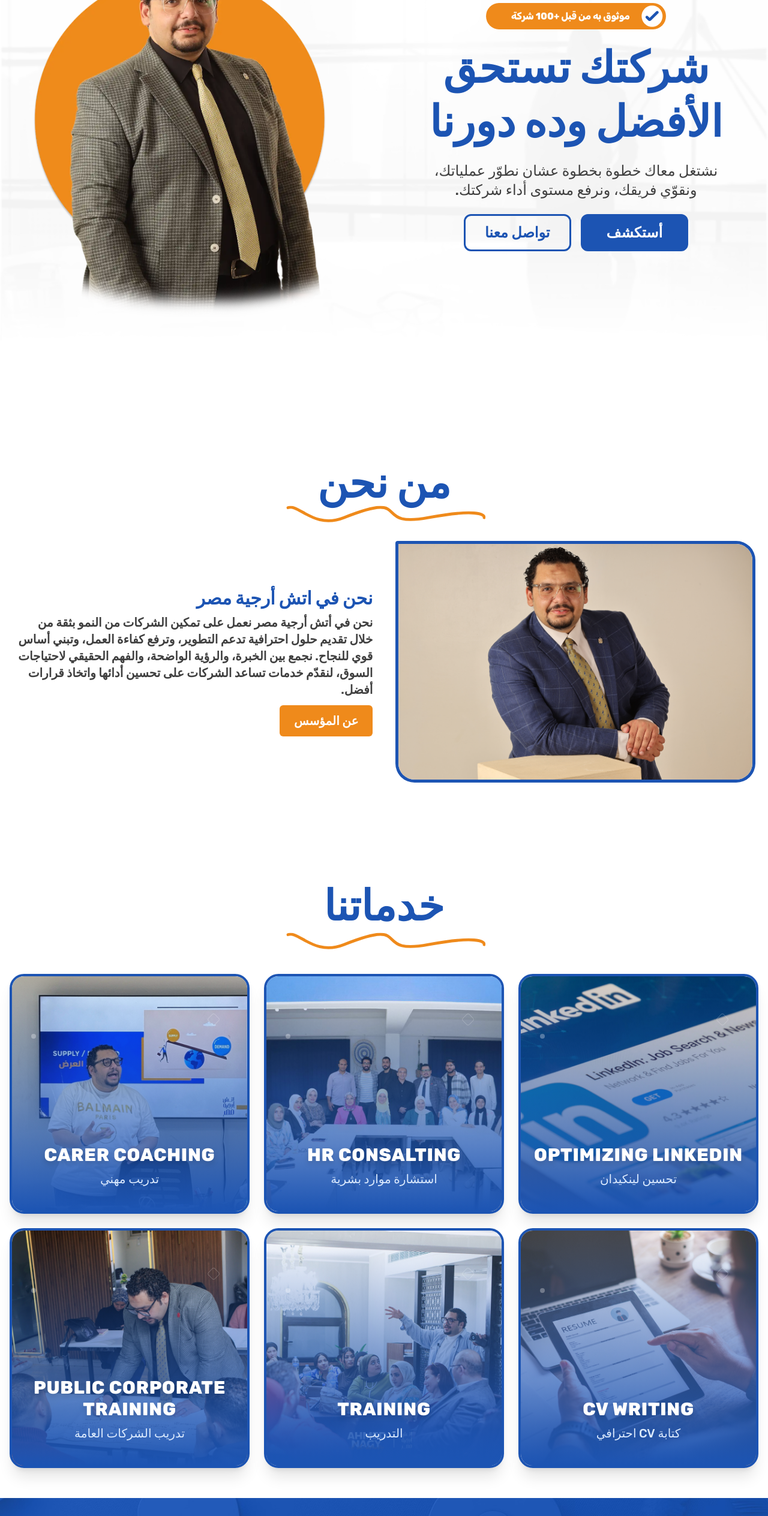
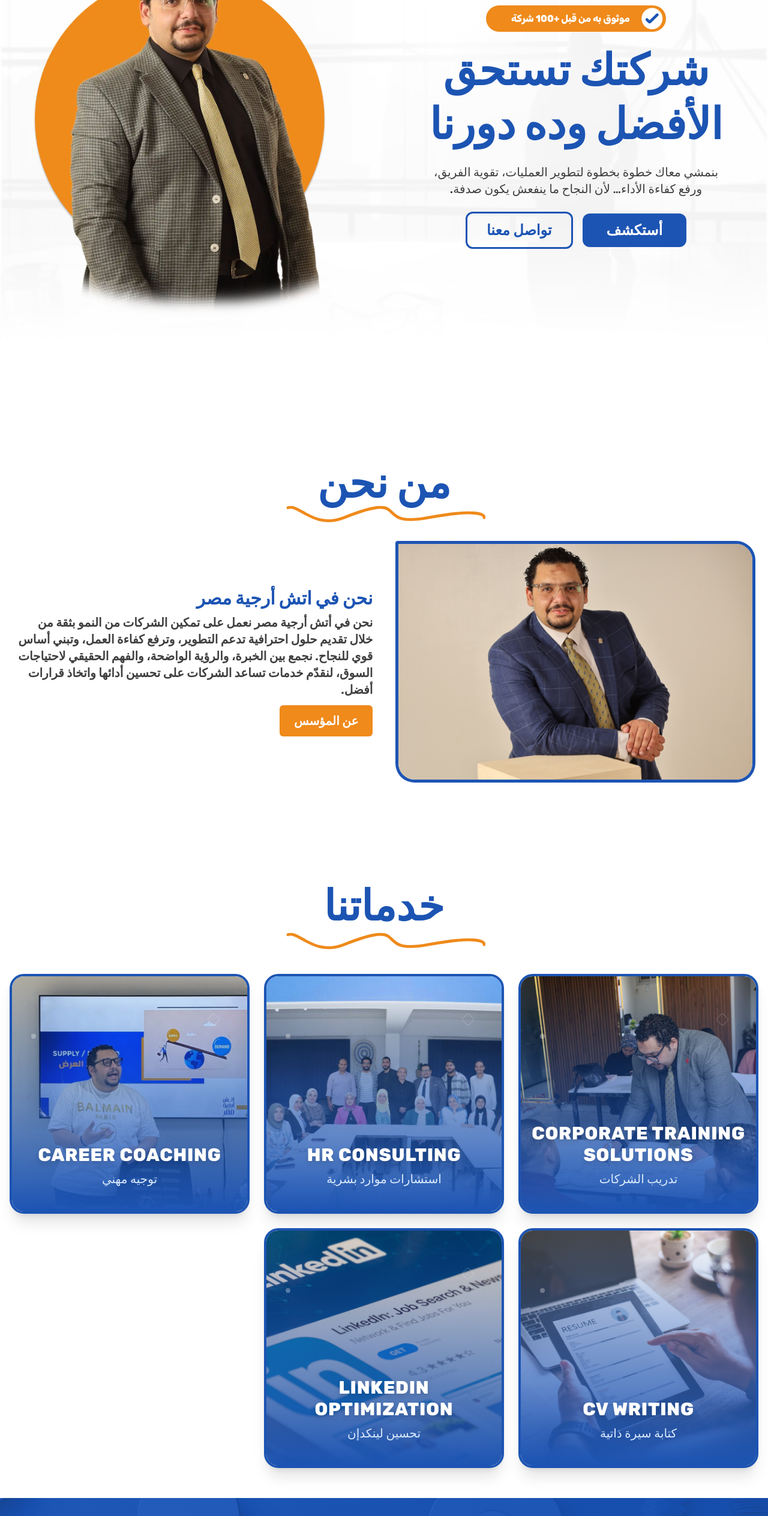
Before and after one commit to MersalHussin/hriansmasr, a React (Vite) app: page / in a window 1280 px wide. Shown: the part 234-2762 px from the top of the page at 60% size. Built offline with nearby package versions, Linux system fonts and the light colour scheme.

Commit message:
edit Some of Texts

```diff
--- a/src/App.css
+++ b/src/App.css
@@ -7,7 +7,6 @@
   padding:40px 20px;
   position: relative;
     z-index: 1;
-
 }
 @media (max-width: 768px) {
   .title {
@@ -88,3 +87,8 @@ section{
     transform: none;
   }
 }
+
+button{
+  outline: none;
+  border: none;
+}
--- a/src/i18n.ts
+++ b/src/i18n.ts
@@ -12,7 +12,7 @@ i18n.use(initReactI18next).init({
         faq: 'الأسئلة الشائعة',
         contact: 'تواصل معنا',
         heroTitle: 'شركتك تستحق الأفضل وده دورنا',
-        heroDesc: 'نشتغل معاك خطوة بخطوة عشان نطوّر عملياتك، ونقوّي فريقك، ونرفع مستوى أداء شركتك.',
+        heroDesc: 'بنمشي معاك خطوة بخطوة لتطوير العمليات، تقوية الفريق، ورفع كفاءة الأداء… لأن النجاح ما ينفعش يكون صدفة.',
         explore: 'أستكشف',
         aboutTitle: 'من نحن',
         aboutHeading: 'نحن في اتش أرجية مصر',
@@ -37,7 +37,7 @@ i18n.use(initReactI18next).init({
         aboutFounder: 'عن المؤسس',
         founderPageTitle: 'عن المؤسس',
         founderName: 'أحمد ناجي الدخميسي',
-        founderBio: 'مستشار وخبير موارد بشرية، بخبرة تمتد لأكثر من 16 عامًًا في تطوير الأفراد وبناء نظم الموارد البشرية الاحترافية. قمت بتأسيس شركة اتش ارجيه مصر ( Hrians Egypt ) لتقديم حلول مبتكرة وعملية لتمكين الأفراد والمؤسسات من تحقيق أداء استثنائي ومستدام.مديرالموارد البشرية لشركة اودن للاستثمارات المالية من اهم شركات الخبرات في البورصة المصرية',
+        founderBio: 'مستشار موارد بشرية وتنمية مهارات بشرية يتمتع بخبرة تتجاوز 14 عامًا في مجال تطوير الأفراد وبناء نظم الـHR داخل الشركات. أسّس شركة Hrians Egypt لتقديم حلول واستشارات متخصصة تمكّن الأفراد والمؤسسات من تحقيق أداء متميز ومستدام. يمتلك خبرة عملية مع كبرى الشركات في السوق المصري، خاصة في قطاعات الأدوية والاستشارات المالية، ويعمل على دعم مديري الموارد البشرية في تطوير السياسات والأنظمة بكفاءة واحترافية.',
         tvInterviewsTitle: 'اللقاءات التليفزونية',
         trainingProgramsTitle: 'البرامج التدريبية',
         trainingProgramsDesc: 'برامج تدريبية متميزة بالتعاون مع أبرز الجامعات المصرية مثل:',
@@ -88,7 +88,7 @@ i18n.use(initReactI18next).init({
         explore: 'Explore',
         aboutTitle: 'About Us',
         aboutHeading: 'We are Hrains',
-        aboutDesc: 'At Hrains, we empower businesses to grow confidently by providing professional solutions that support development, enhance work efficiency, and build a strong foundation for success. We combine expertise, clear vision, and a genuine understanding of market needs to deliver services that help companies improve their performance and make better decisions.',
+        aboutDesc: 'At Hrians masr, we empower businesses to grow confidently by providing professional solutions that support development, enhance work efficiency, and build a strong foundation for success. We combine expertise, clear vision, and a genuine understanding of market needs to deliver services that help companies improve their performance and make better decisions.',
         founder: 'About Founder',
         servicesTitle: 'Our Services',
         feedbackTitle: 'Testimonials',
@@ -108,7 +108,7 @@ i18n.use(initReactI18next).init({
         faq5A: 'You can contact us today to discuss your needs and begin your journey to success.',
         founderPageTitle: 'About the Founder',
         founderName: 'Ahmed Nagi El Dokhmesy',
-        founderBio: 'HR Consultant and Expert with over 16 years of experience in developing individuals and building professional HR systems. Founded Hrians Egypt to provide innovative and practical solutions that empower individuals and organizations to achieve exceptional and sustainable performance. HR Director at Auden Financial Investments, one of the leading expertise companies in the Egyptian Stock Exchange.',
+        founderBio: 'HR Consultant and Human Skills Development Specialist with over 14 years of experience in developing individuals and building HR systems within companies. Founded Hrians Egypt to provide specialized solutions and consultations that enable individuals and organizations to achieve outstanding and sustainable performance. Has practical experience with major companies in the Egyptian market, especially in the pharmaceutical and financial consulting sectors, and works to support HR managers in developing policies and systems with efficiency and professionalism.',
         tvInterviewsTitle: 'TV Interviews',
         trainingProgramsTitle: 'Training Programs',
         trainingProgramsDesc: 'Distinguished training programs in collaboration with leading Egyptian universities such as:',
--- a/src/pages/FounderPage.tsx
+++ b/src/pages/FounderPage.tsx
@@ -16,9 +16,9 @@ function FounderPage() {
   return(
     <>
     <SEO
-      title="عن المؤسس - أحمد ناجي الدخميسي | HRins Egypt"
-      description="أحمد ناجي الدخميسي - خبير موارد بشرية بخبرة أكثر من 16 عاماً. مؤسس HRins Egypt ومدير الموارد البشرية لشركة أودن"
-      keywords="أحمد الدخميسي, خبير HR, مستشار موارد بشرية, HRins Egypt, لقاءات تليفزيونية"
+      title="عن المؤسس - أحمد ناجي الدخميسي | Hrians Egypt"
+      description="أحمد ناجي الدخميسي - خبير موارد بشرية بخبرة أكثر من 16 عاماً. مؤسس Hrians Egypt ومدير الموارد البشرية لشركة أودن"
+      keywords="أحمد الدخميسي, خبير HR, مستشار موارد بشرية, Hrians Egypt, لقاءات تليفزيونية"
     />
      <div className="relative w-full bg-primary text-white pt-12 pb-20 rounded-b-[80px] md:rounded-b-[180px]">
       <div className="max-w-6xl mx-auto px-4 flex justify-center items-center flex-col">
@@ -35,7 +35,7 @@ function FounderPage() {
           <p className="text-base md:text-lg lg:text-xl mt-2 font-semibold text-black-v2">{t('founderBio')}</p>
         </div>
         <div className="image w-full md:w-auto">
-          <img className="rounded-4xl w-full md:w-[600px] rounded-br-sm border-primary border-5" src="/public/images/TV/3.jpg" alt="صورة للمؤسس في الراديو 90:90" />
+          <img className="rounded-4xl w-full md:w-[600px] rounded-br-sm border-primary border-5" src="/images/TV/3.jpg" alt="صورة للمؤسس في الراديو 90:90" />
         </div>
       </div>
     </section>
--- a/src/pages/Home.tsx
+++ b/src/pages/Home.tsx
@@ -40,7 +40,7 @@ function Home() {
           <div className="text flex flex-col gap-5 justify-center items-center">
             <img src="/images/Auth.svg" alt="شعار أتش أرجية مصر" className="w-[250px] md:w-[300px]" loading="lazy" />
             <h1 className="text-primary font-extrabold leading-tight max-w-[400px] md:max-w-full text-[42px] sm:text-[50px] md:text-5xl lg:text-6xl xl:text-7xl text-center">{t('heroTitle')}</h1>
-            <p className="max-w-[500px] text-black-v2 text-lg md:text-2xl font-medium text-center">{t('heroDesc')}</p>
+            <p className="max-w-[500px] text-black-v2 text-lg md:text-xl font-medium text-center">{t('heroDesc')}</p>
           </div>
           <div className="buttons flex flex-col md:flex-row gap-4 mt-6 justify-center  items-center">
             <button onClick={() => document.getElementById('about')?.scrollIntoView({ behavior: 'smooth' })} className="bg-primary font-semibold border-3 border-primary p-3 px-10 text-xl md:text-2xl text-white rounded-xl w-full md:w-auto text-center cursor-pointer">{t('explore')}</button>
@@ -68,12 +68,11 @@ function Home() {
     <section id="services" className="services">
       <h1 className="title text-primary animate-on-scroll fade-in-up">{t('servicesTitle')}</h1>
       <div className="container mx-auto max-w-7xl px-4 grid grid-cols-1 sm:grid-cols-2 lg:grid-cols-3 gap-6">
-        <div className="animate-on-scroll fade-in-up" style={{animationDelay: '0.1s'}}><ServiceCard image="/images/Services/1.jpg" titleAr="تحسين لينكيدان" titleEn="Optimizing LinkedIn" /></div>
-        <div className="animate-on-scroll fade-in-up" style={{animationDelay: '0.2s'}}><ServiceCard image="/images/Services/Component 5.jpg" titleAr="استشارة موارد بشرية" titleEn="HR Consalting " /></div>
-        <div className="animate-on-scroll fade-in-up" style={{animationDelay: '0.3s'}}><ServiceCard image="/images/Services/Career Coaching.jpg" titleAr="تدريب مهني" titleEn="Carer Coaching" /></div>
-        <div className="animate-on-scroll fade-in-up" style={{animationDelay: '0.4s'}}><ServiceCard image="/images/Services/6.jpg" titleAr="كتابة CV احترافي" titleEn="CV Writing" /></div>
-        <div className="animate-on-scroll fade-in-up" style={{animationDelay: '0.5s'}}><ServiceCard image="/images/Services/Training.jpg" titleAr="التدريب" titleEn="Training" /></div>
-        <div className="animate-on-scroll fade-in-up" style={{animationDelay: '0.6s'}}><ServiceCard image="/images/Services/Training Cor.jpg" titleAr="تدريب الشركات العامة" titleEn="Public corporate training" /></div>
+        <div className="animate-on-scroll fade-in-up" style={{animationDelay: '0.1s'}}><ServiceCard image="/images/Services/Training Cor.jpg" titleAr="تدريب الشركات" titleEn="Corporate Training Solutions" /></div>
+        <div className="animate-on-scroll fade-in-up" style={{animationDelay: '0.2s'}}><ServiceCard image="/images/Services/Component 5.jpg" titleAr="استشارات موارد بشرية" titleEn="HR Consulting" /></div>
+        <div className="animate-on-scroll fade-in-up" style={{animationDelay: '0.3s'}}><ServiceCard image="/images/Services/Career Coaching.jpg" titleAr="توجيه مهني" titleEn="Career Coaching" /></div>
+        <div className="animate-on-scroll fade-in-up" style={{animationDelay: '0.4s'}}><ServiceCard image="/images/Services/6.jpg" titleAr="كتابة سيرة ذاتية" titleEn="CV Writing" /></div>
+        <div className="animate-on-scroll fade-in-up" style={{animationDelay: '0.5s'}}><ServiceCard image="/images/Services/1.jpg" titleAr="تحسين لينكدإن" titleEn="LinkedIn Optimization" /></div>
       </div>
       </section>
       {/* Feedback Section */}
```
Also changed, not shown: 2 other files (tests, documents, lock files or other folders).
